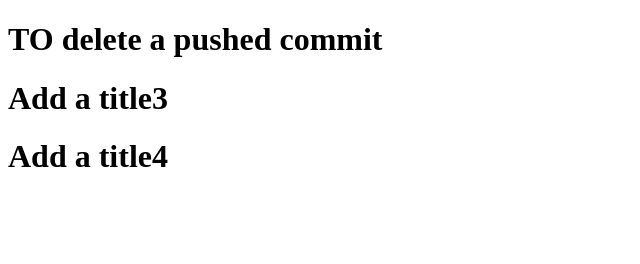
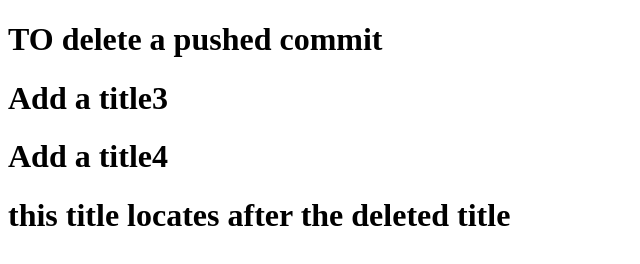
Before and after one commit to KchaouYassine/repos, a plain HTML site: page index.html in a window 1280 px wide. Shown: the whole page, without its empty margins (0-640 px from the left). Drawn offline with Linux system fonts and the light colour scheme.

```diff
--- a/index.html
+++ b/index.html
@@ -10,5 +10,6 @@
     <h1>TO delete a pushed commit</h1>
     <h1>Add a title3</h1>
     <h1>Add a title4</h1>
+    <h1>this title locates after the deleted title</h1>
 </body>
 </html>
```
